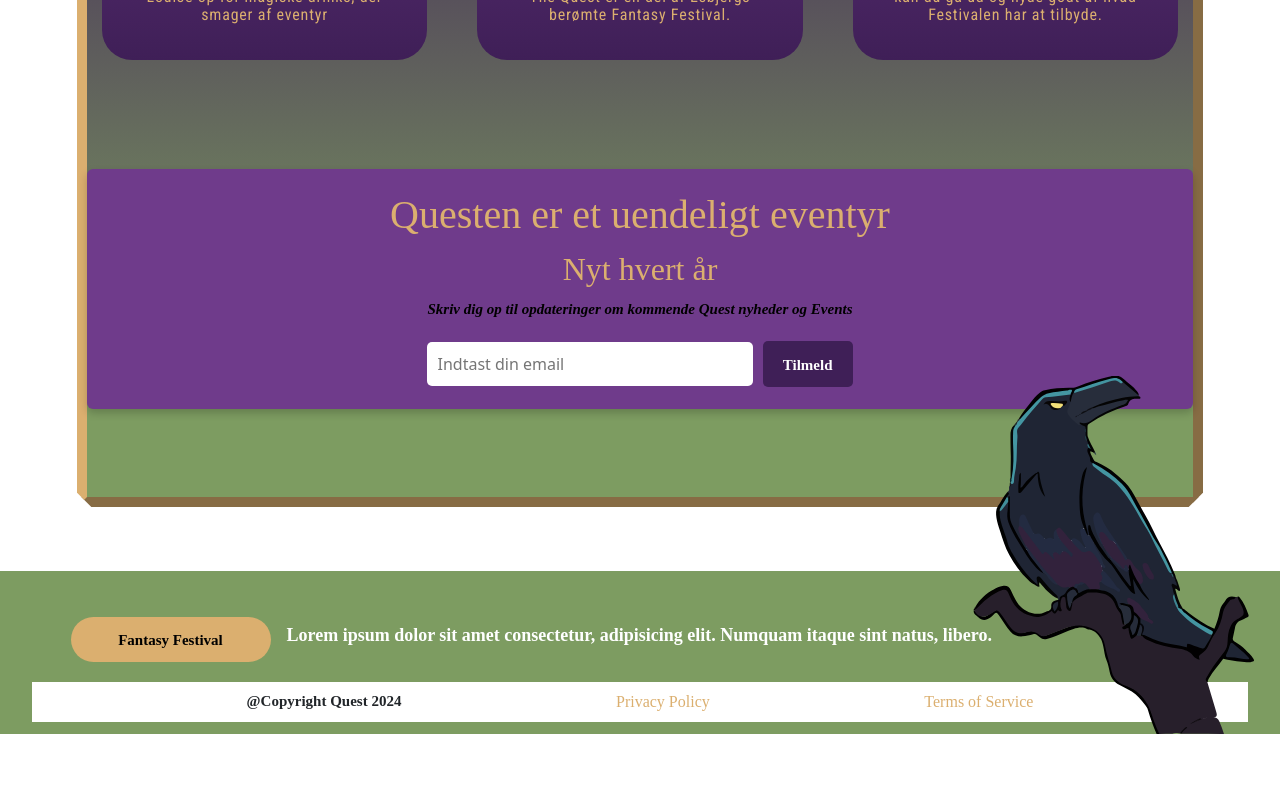
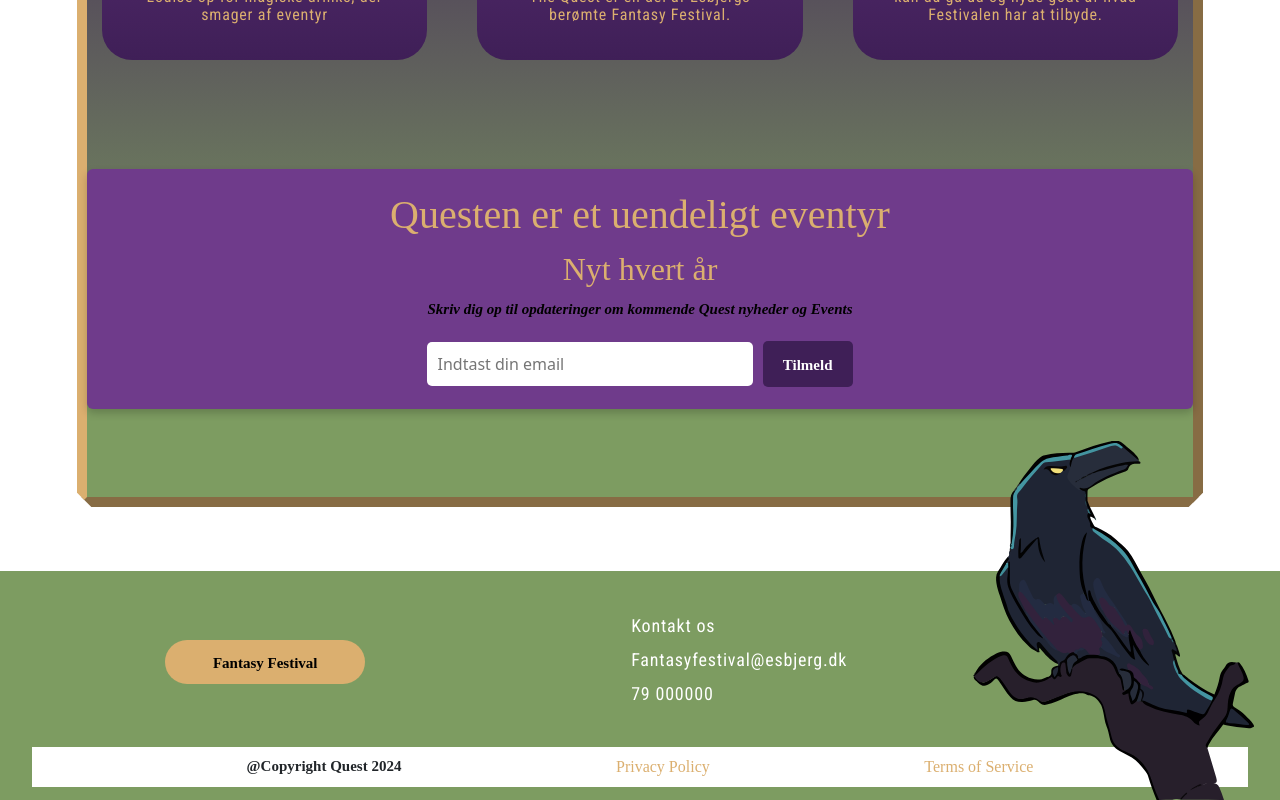
Before and after one commit to Mattienon/Questen, a Vue app in the folder Questen/: page / in a window 1280 px wide. Shown: the part 2279-3079 px from the top of the page. Before the commit the page ends 3013 px from the top, so only its background shows below. Built offline with nearby package versions, Linux system fonts and the light colour scheme; a web font is replaced by a local one.

Commit message:
footer
footer

```diff
--- a/Questen/src/components/Essentials/footnav.vue
+++ b/Questen/src/components/Essentials/footnav.vue
@@ -3,7 +3,12 @@
     <footer class="footer">
       <div class="greenfoot">
         <div class="btn btn-dark"><span>Fantasy Festival</span></div>
-        <span class="text">Lorem ipsum dolor sit amet consectetur, adipisicing elit. Numquam itaque sint natus, libero.</span>
+        <span class="text">
+          <p> Kontakt os</p>
+          <p> Fantasyfestival@esbjerg.dk  </p>
+          <p> 79 000000</p>
+
+      </span>
 
       </div>
 
@@ -71,6 +76,12 @@ const navigationLinks = ref([
   padding-left: 1rem;
   color: white; /* Change text color to white for better visibility */
 }
+
+.text p {
+  font-size: 18px;
+ color: white;
+ margin-right: 50px;
+}
 .whiteframe {
   background-color: white;
   width: 95%;
@@ -108,6 +119,8 @@ const navigationLinks = ref([
   text-align: center; /* Center align text */
   cursor: pointer; /* Add pointer cursor on hover for better UX */
   transition: background-color 0.3s ease; /* Smooth transition on hover */
+  margin-right: 250px;
+  margin-bottom: 20px ;
 }
 
 .btn:hover {
```
